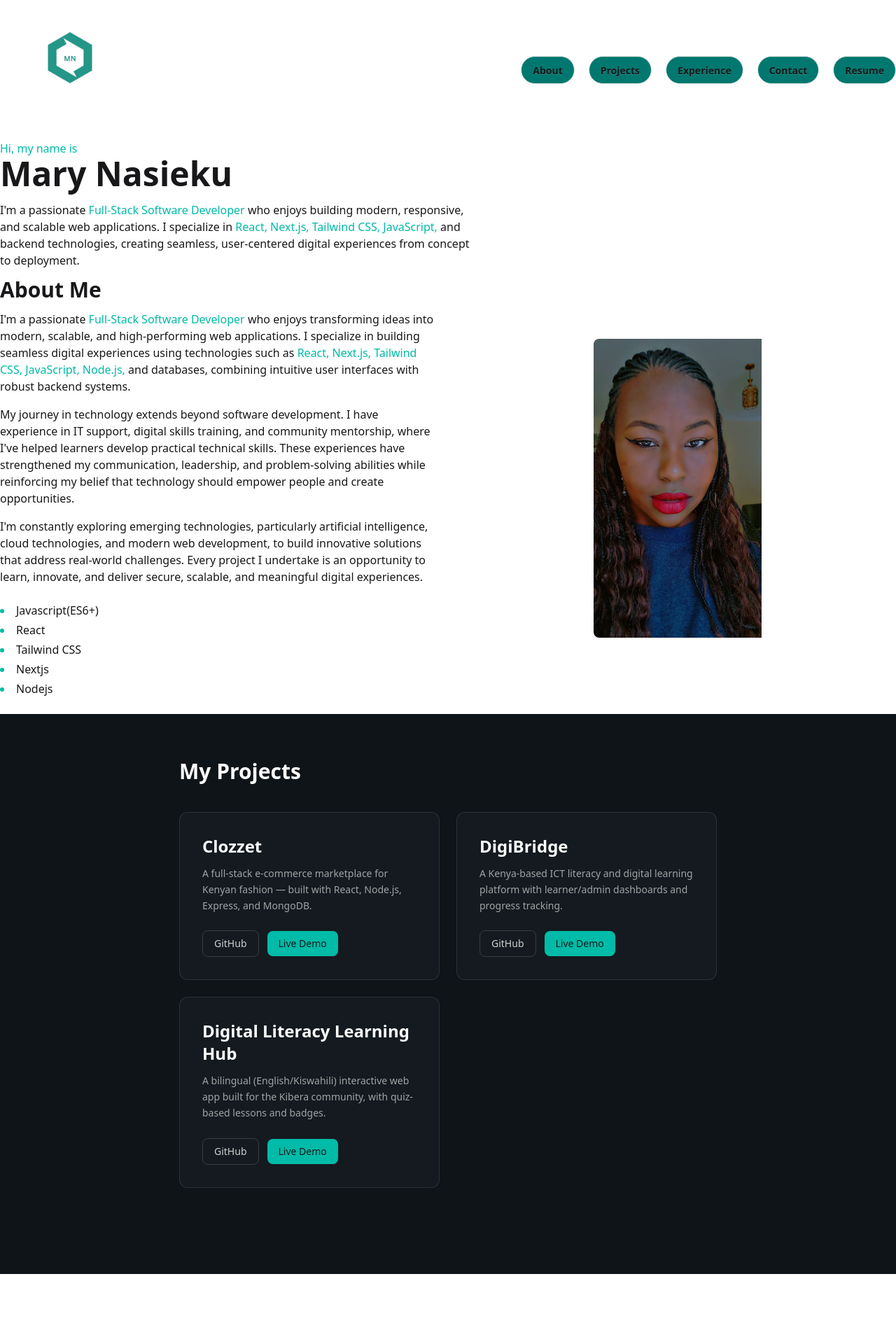
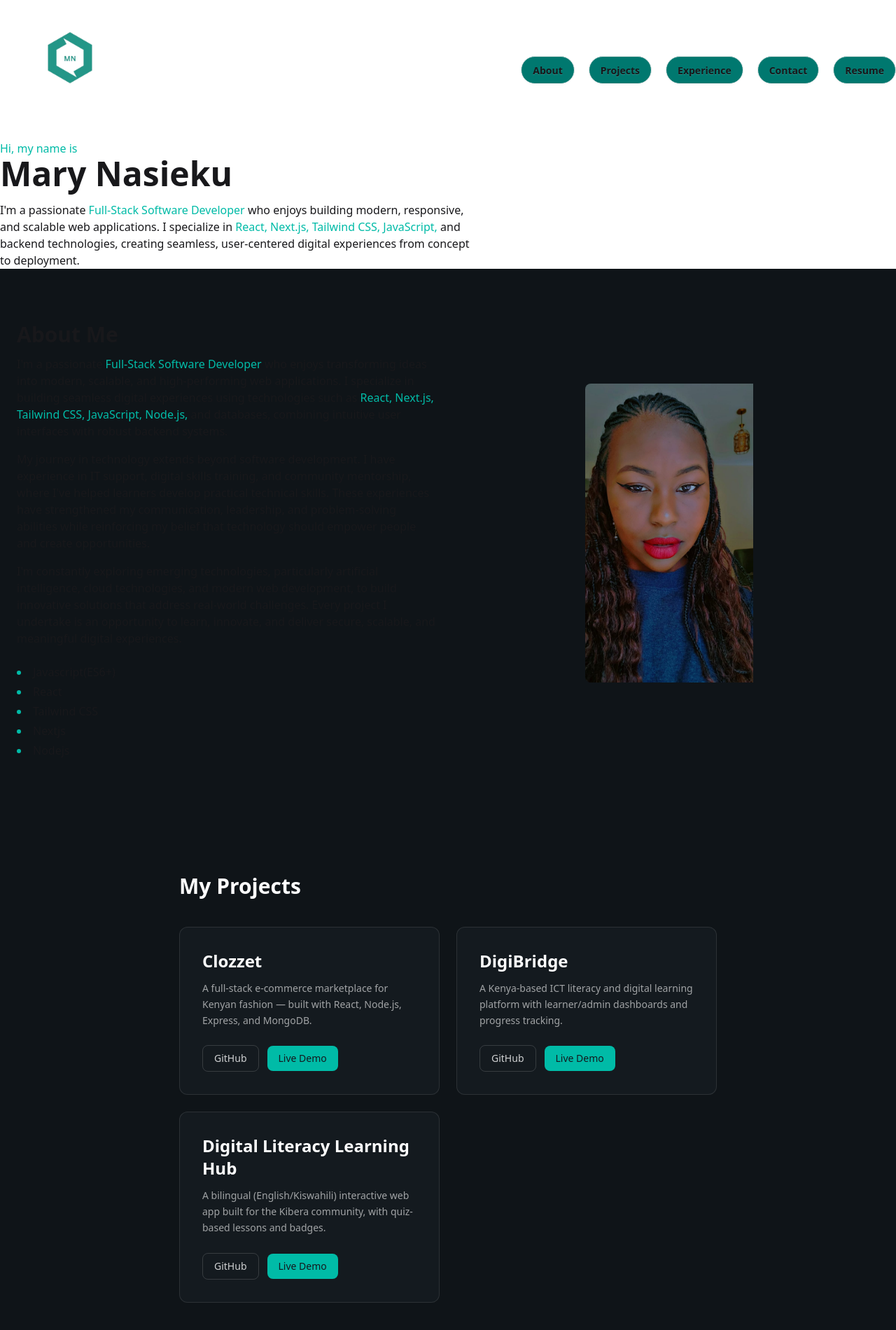
Before and after one commit to Nasieku-art/Nasieku-Portfolio, a Next.js app: page / in a window 1280 px wide. Shown: the top 1900 px of the page at 70% size. Before the commit the page ends 1820 px from the top, so only its background shows below. Built offline with nearby package versions, Linux system fonts and the light colour scheme.

Commit message:
Changed a div to main in the about me page

```diff
--- a/app/About/page.js
+++ b/app/About/page.js
@@ -1,5 +1,4 @@
 "use client";
-
 
 import Image from "next/image";
 import Techstack from "../techstack/pages";
@@ -19,8 +18,7 @@ export default function About() {
   // }, [])
 
   return (
-    <div className="container mx-auto" id="about">
-      {/* <div style={{opacity,transition:"opacity 0.1s linear"}} id="about"> */}
+    <main className="min-h-screen bg-[#0F1418] px-6 py-16">
       <div className="flex flex-col md:flex-row items-start gap-8">
         <div className="py-3 flex-1">
           <h1 className="font-bold text-3xl">About Me</h1>
@@ -42,22 +40,22 @@ export default function About() {
             </p>
 
             <p>
-              My journey in technology extends beyond software development.
-              I have experience in IT support, digital skills training, and
-              community mentorship, where I've helped learners develop
-              practical technical skills. These experiences have strengthened
-              my communication, leadership, and problem-solving abilities
-              while reinforcing my belief that technology should empower
-              people and create opportunities.
+              My journey in technology extends beyond software development. I
+              have experience in IT support, digital skills training, and
+              community mentorship, where I've helped learners develop practical
+              technical skills. These experiences have strengthened my
+              communication, leadership, and problem-solving abilities while
+              reinforcing my belief that technology should empower people and
+              create opportunities.
             </p>
 
             <p>
               I'm constantly exploring emerging technologies, particularly
               artificial intelligence, cloud technologies, and modern web
-              development, to build innovative solutions that address
-              real-world challenges. Every project I undertake is an
-              opportunity to learn, innovate, and deliver secure, scalable,
-              and meaningful digital experiences.
+              development, to build innovative solutions that address real-world
+              challenges. Every project I undertake is an opportunity to learn,
+              innovate, and deliver secure, scalable, and meaningful digital
+              experiences.
             </p>
           </div>
 
@@ -77,7 +75,6 @@ export default function About() {
           />
         </div>
       </div>
-
-    </div>
+    </main>
   );
 }
--- a/app/nav/page.js
+++ b/app/nav/page.js
@@ -3,7 +3,7 @@ import Image from "next/image";
 
 export default function Nav() {
   return (
-    <div className="container mx-auto ">
+
       <nav className="flex items-center justify-between">
         <div>
           <Image
@@ -25,6 +25,6 @@ export default function Nav() {
           <button className="btn bg-teal-700 rounded-3xl">Resume</button>
         </div>
       </nav>
-    </div>
+
   );
 }
--- a/app/projects/page.js
+++ b/app/projects/page.js
@@ -4,27 +4,27 @@ const projects = [
     description:
       "A full-stack e-commerce marketplace for Kenyan fashion — built with React, Node.js, Express, and MongoDB.",
     github: "https://github.com/Nasieku-art/Clozzet",
-    live: "https://your-live-site-url.com",
+
   },
   {
     title: "DigiBridge",
     description:
       "A Kenya-based ICT literacy and digital learning platform with learner/admin dashboards and progress tracking.",
     github: "https://github.com/Nasieku-art/DigiBridge",
-    live: "https://your-live-site-url.com",
+
   },
   {
     title: "Digital Literacy Learning Hub",
     description:
       "A bilingual (English/Kiswahili) interactive web app built for the Kibera community, with quiz-based lessons and badges.",
     github: "https://github.com/Nasieku-art/digital-literacy-hub",
-    live: "https://your-live-site-url.com",
+
   },
 ];
 
 export default function Projects() {
   return (
-    <div className="container mx-auto">
+
     <main className="min-h-screen bg-[#0F1418] px-6 py-16">
       <div className="max-w-3xl mx-auto">
         <h1 className="text-3xl font-semibold text-white mb-10">My Projects</h1>
@@ -65,6 +65,6 @@ export default function Projects() {
         </div>
       </div>
     </main>
-    </div>
+
   );
 }
```
